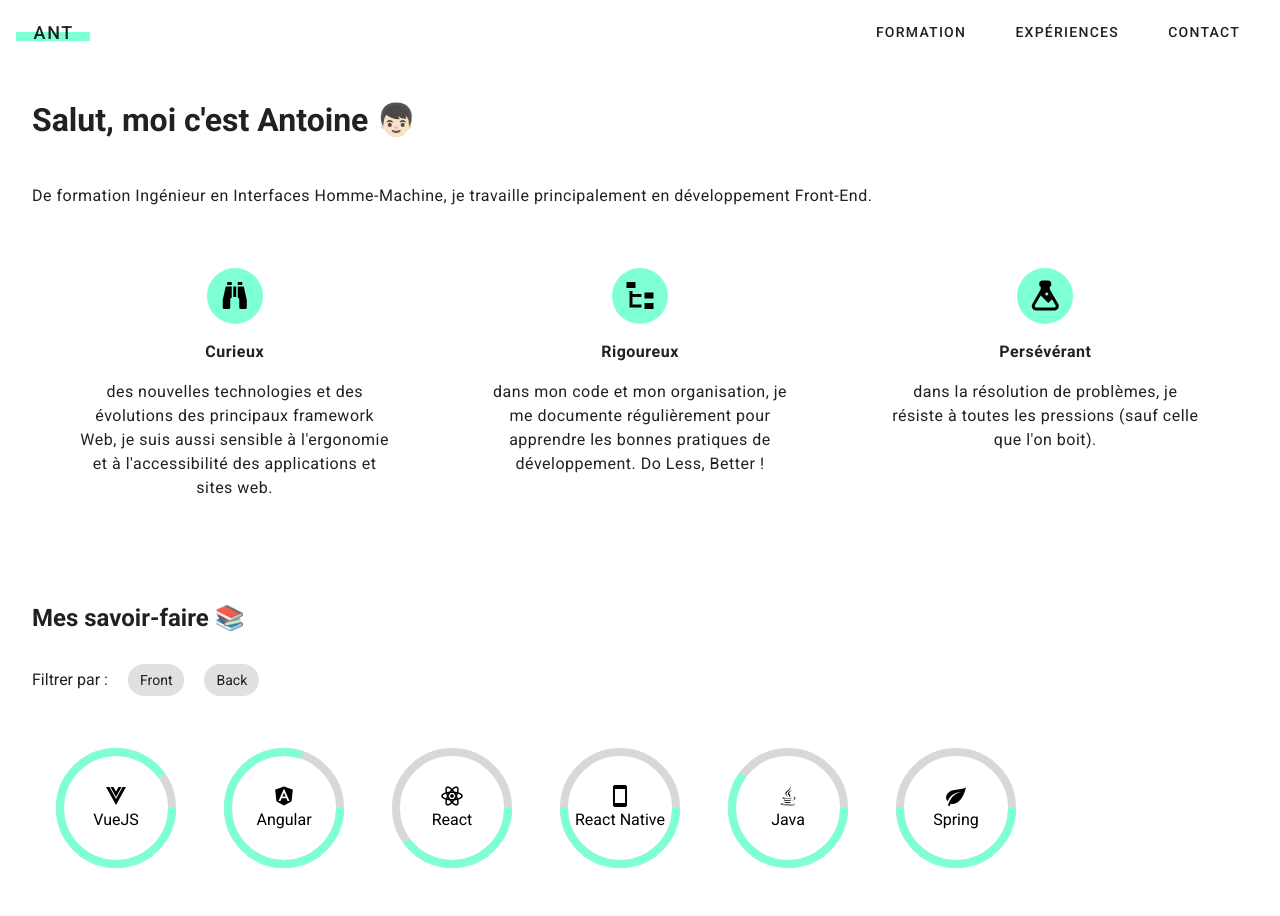
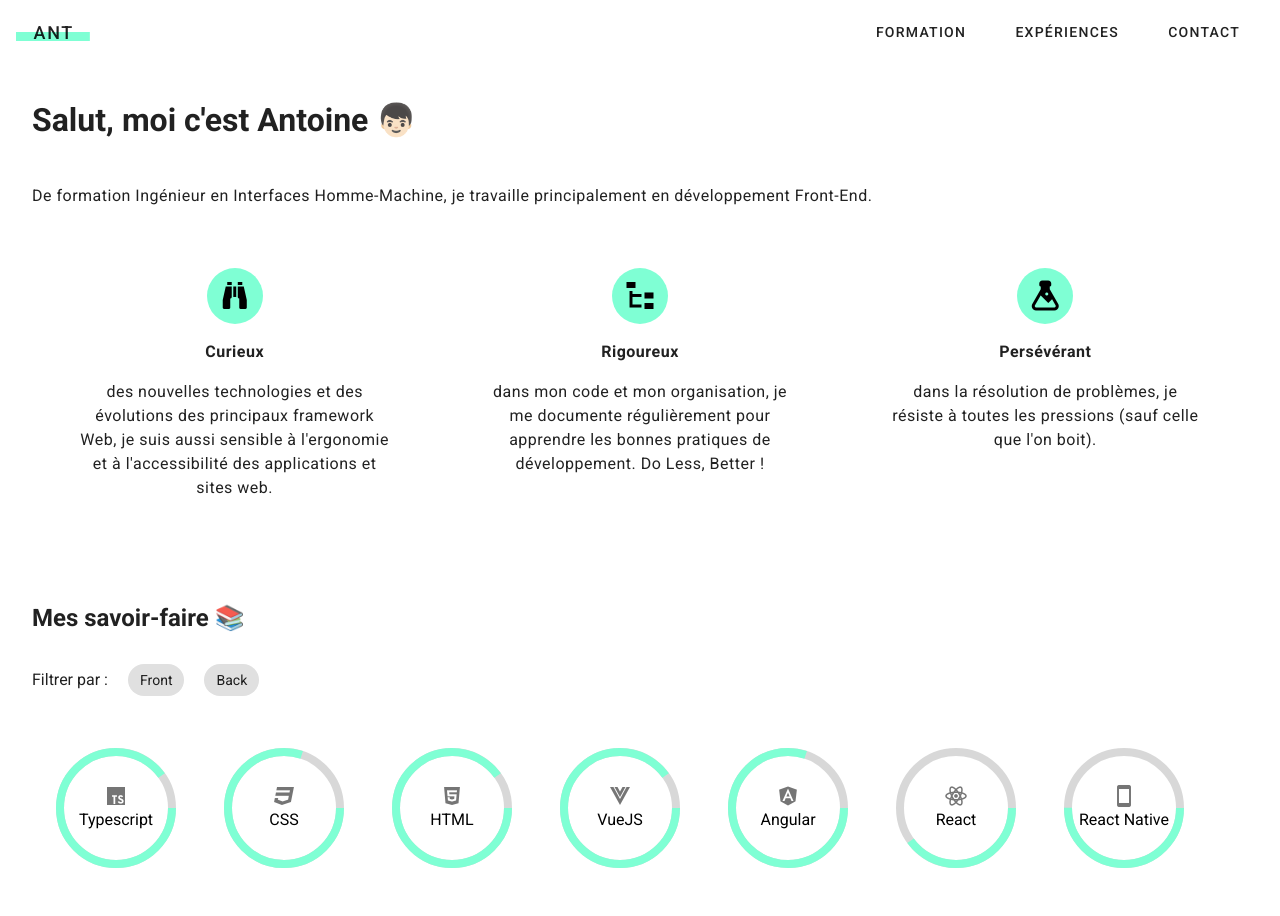
Before and after one commit to antsteyer/portfolio, a Vue app: page /#/ in a window 1280 px wide. Shown: the top 916 px of the page. Built offline with nearby package versions, Linux system fonts and the light colour scheme.

Commit message:
Add new skills 📚

```diff
--- a/src/components/SkillList.vue
+++ b/src/components/SkillList.vue
@@ -12,7 +12,9 @@
       </v-chip-group>
     </div>
     <div class="mt-5">
-      <v-hover v-for="skill in skills" :key="skill.label">
+      <v-scroll-x-transition group tag="div">
+        <template v-for="skill in filteredSkills">
+          <v-hover :key="skill.label">
             <template v-slot:default="{ hover }">
               <v-progress-circular
                 :size="120"
@@ -20,11 +22,17 @@
                 :value="skill.percent"
                 color="#7FFFD4"
                 class="ma-6"
-            v-show="skill.type === skillType || !skillType"
               >
                 <div v-if="!hover" class="d-flex flex-column text-center">
-              <v-icon v-if="skill.icon" color="black">{{ skill.icon }}</v-icon>
-              <span class="black--text">{{ skill.label }}</span>
+                  <v-icon v-if="skill.icon">{{ skill.icon }}</v-icon>
+                  <div
+                    :class="{
+                      'black--text': !$vuetify.theme.dark,
+                      'white--text': $vuetify.theme.dark
+                    }"
+                  >
+                    {{ skill.label }}
+                  </div>
                 </div>
                 <v-fade-transition>
                   <v-overlay
@@ -39,6 +47,8 @@
               </v-progress-circular>
             </template>
           </v-hover>
+        </template>
+      </v-scroll-x-transition>
     </div>
   </div>
 </template>
@@ -58,6 +68,24 @@ export default Vue.extend({
   data: () => ({
     skillType: null,
     skills: [
+      {
+        label: "Typescript",
+        icon: "mdi-language-typescript",
+        percent: 90,
+        type: "Front"
+      },
+      {
+        label: "CSS",
+        icon: "mdi-language-css3",
+        percent: 80,
+        type: "Front"
+      },
+      {
+        label: "HTML",
+        icon: "mdi-language-html5",
+        percent: 90,
+        type: "Front"
+      },
       {
         label: "VueJS",
         icon: "mdi-vuejs",
@@ -93,9 +121,22 @@ export default Vue.extend({
         icon: "mdi-leaf",
         percent: 50,
         type: "Back"
+      },
+      {
+        label: "Python",
+        icon: "mdi-language-python",
+        percent: 20,
+        type: "Back"
       }
     ] as Skill[]
-  })
+  }),
+  computed: {
+    filteredSkills: function() {
+      return this.skills.filter(
+        skill => skill.type === this.skillType || !this.skillType
+      );
+    }
+  }
 });
 </script>
 
```
Lines whose indentation alone changed are shown as unchanged.
